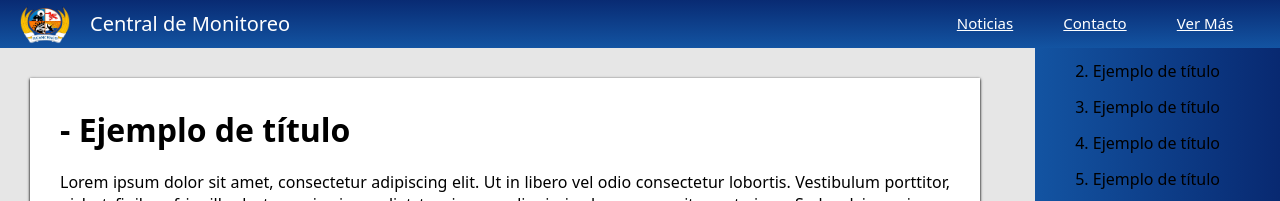
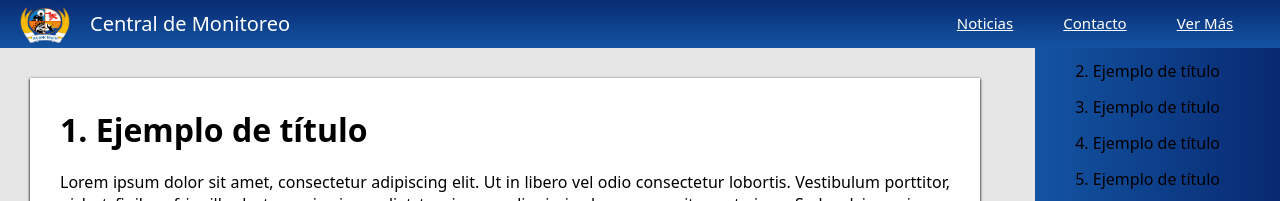
Before and after one commit to anndev75/huanchaco_website, a React (Vite) app: page / in a window 1280 px wide. Shown: the part 802-1003 px from the top of the page. Built offline with nearby package versions, Linux system fonts and the light colour scheme.

Commit message:
fix little error: article index

```diff
--- a/src/components/content.jsx
+++ b/src/components/content.jsx
@@ -33,7 +33,7 @@ function Content(){
                 <div className={style.articles_box}>
                     {articulos.map((article, index) => (
                         <Article
-                            id={`articulo_${index}`}
+                            id={index}
                             key={index}
                             title={article.title}
                             p1={article.p1}
--- a/src/components/for_content/article.jsx
+++ b/src/components/for_content/article.jsx
@@ -4,11 +4,12 @@ import { BsArrowUpRight } from "react-icons/bs";
 function Main({ title, p1, p2, img1, img2, link, structure, id}) {
 
     return (
-        <div className={style.main} id={id}> {/* Este ID es importante para manejar la barra lateral*/}
+        <div className={style.main} id={`articulo_${id}`}> {/* Este ID es importante para manejar la barra lateral*/}
             {structure.map((element, index) => {
+                const num = id + 1;
                 switch (element) {
                     case 'title':
-                        return <h1 key={index} className={style.title}>- {title}</h1>;
+                        return <h1 key={index} className={style.title}>{num}. {title}</h1>;
                     case 'p1':
                         return <p key={index} className={style.paragraph1}>{p1}</p>;
                     case 'p2':
```
Also changed, not shown: 1 other file (tests, documents, lock files or other folders).
